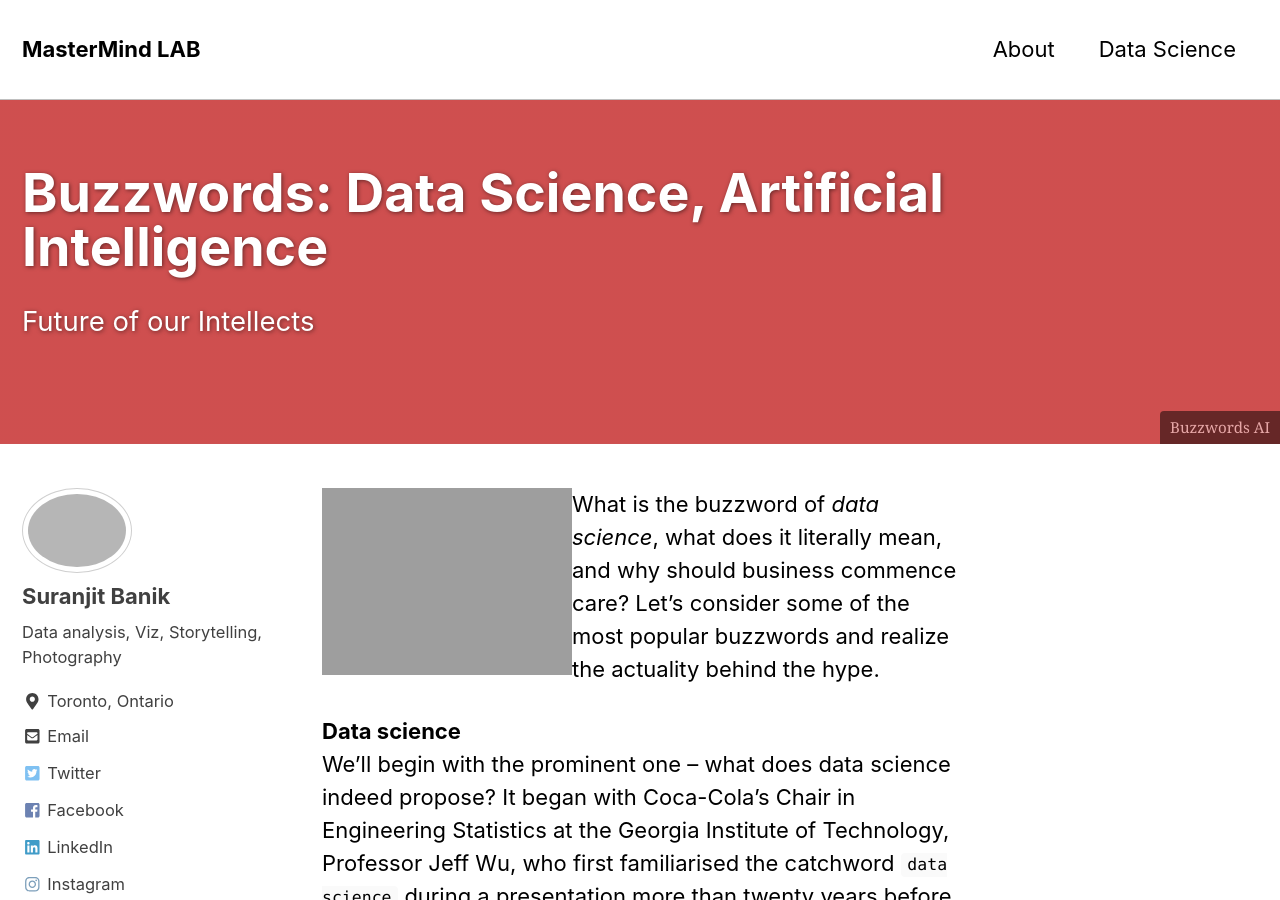
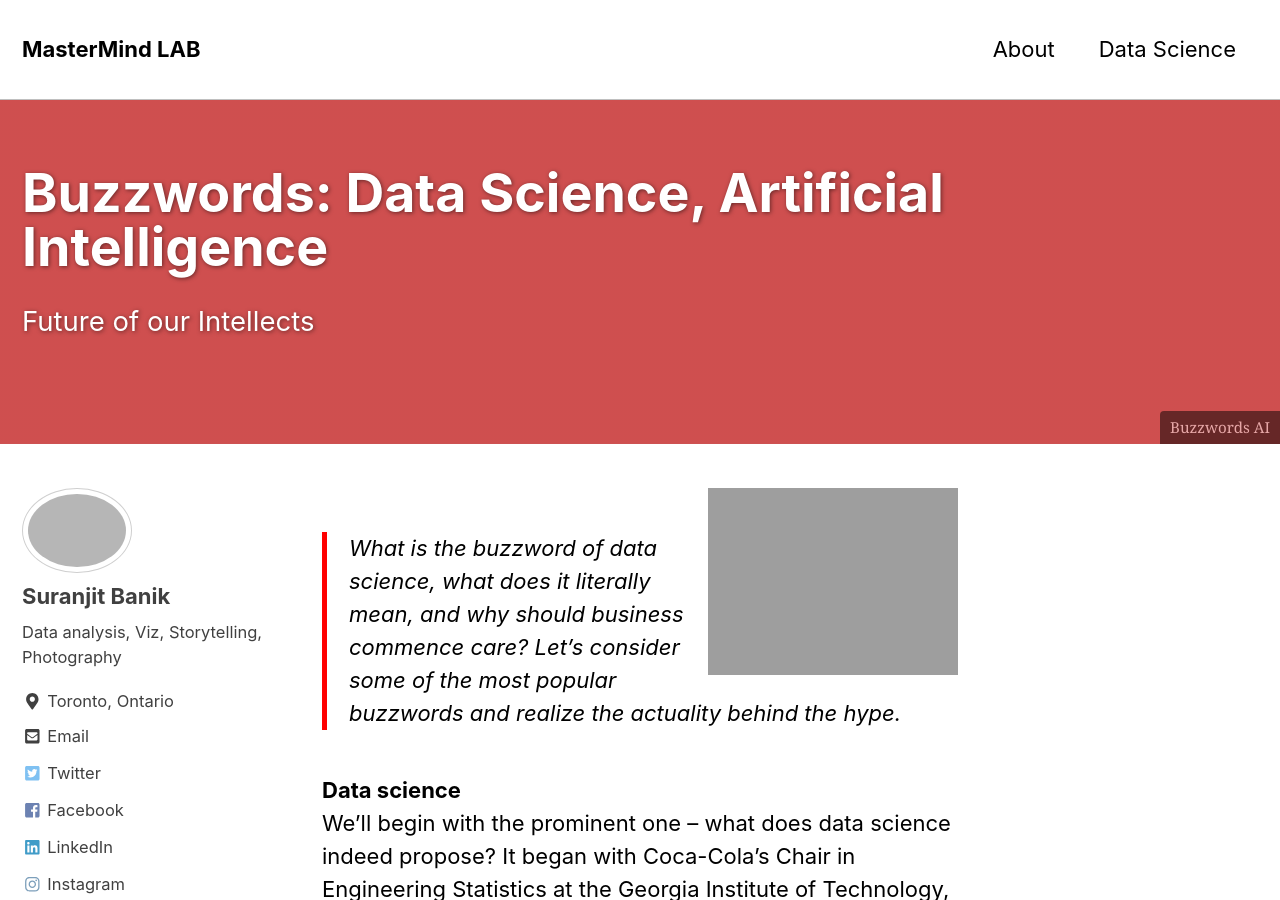
Before and after one commit to mastermindLAB/mastermindLAB.github.io, a Jekyll site: the page built from _posts/2019-03-29-DefinitionOfDataScience.md, in a window 1280 px wide and 900 px high. Built offline with Jekyll 4.4.1, drawn with Linux system fonts in a browser that asks for light colours; nearby versions of some CDN libraries.

```diff
--- a/_posts/2019-03-29-DefinitionOfDataScience.md
+++ b/_posts/2019-03-29-DefinitionOfDataScience.md
@@ -11,8 +11,8 @@
     - label: "See Projects"
       url: "https://github.com/mastermindlab"
 ---
-<img style="padding:0 0px; float: left;" src="{{ site.url }}{{ site.baseurl }}/images/face-recognision-blog.jpg" width="250" height="150">
-What is the buzzword of _data science_, what does it literally mean, and why should business commence care? Let’s consider some of the most popular buzzwords and realize the actuality behind the hype.
+<img style="padding:2 5px; float: right;" src="{{ site.url }}{{ site.baseurl }}/images/face-recognision-blog.jpg" width="250" height="150">
+>What is the buzzword of _data science_, what does it literally mean, and why should business commence care? Let’s consider some of the most popular buzzwords and realize the actuality behind the hype.
 
 **Data science** <br>
 We’ll begin with the prominent one – what does data science indeed propose? It began with Coca-Cola’s Chair in Engineering Statistics at the Georgia Institute of Technology, Professor Jeff Wu, who first familiarised the catchword `data science` during a presentation more than twenty years before. Earlier the term `statistician` was extensively used instead, however, Professor Wu took the view that `Statistician` no longer included the range of work being done by statisticians and that `Data Scientist` better summarised the multi-faceted position.<br>
```
